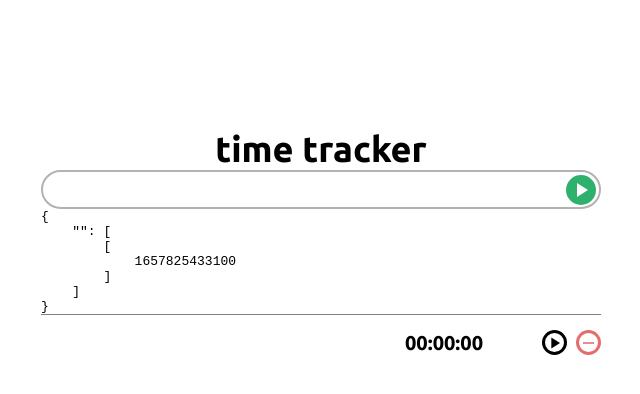
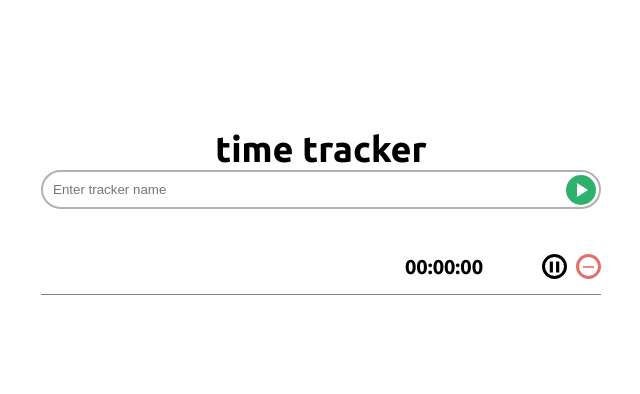
Before and after one commit to ulianakolodii/nimble-test, a React (Create React App) app: page / in a window 1280 px wide. Both pictures are taken after a click on the element 902 px from the left and 189 px from the top of the page. Shown: the top 394 px of the page, without its empty margins (319-959 px from the left). Built offline with nearby package versions, Linux system fonts and the light colour scheme.

Commit message:
clean input after submission and ugrade tracker view

```diff
--- a/src/App.js
+++ b/src/App.js
@@ -81,13 +81,13 @@ function App() {
   return (
     <div className="App">
       <div className="tracker__title">time tracker</div>
-      <Input onAdd={handleAdd} placeholder="Enter tracker name">
+      <Input onAdd={handleAdd}>
         <PlayButton />
       </Input>
-      <pre>
+      {/* <pre>
         {JSON.stringify(state, null, 4)}
-        {/* {JSON.stringify(preparedState, null, 4)} */}
-      </pre>
+        { {JSON.stringify(preparedState, null, 4)} }
+      </pre> */}
       {Object.keys(preparedState).map((name) => (
         <Tracker
           key={name}
--- a/src/components/Input/Input.jsx
+++ b/src/components/Input/Input.jsx
@@ -1,21 +1,24 @@
 import React, { useState } from "react";
 import classes from "./styles.module.css";
 
-const Input = ({ children, initialValue = "", onAdd, onInput }) => {
+const Input = ({ children, initialValue = "", onAdd }) => {
   const [value, setValue] = useState(initialValue);
 
   const handleKeyDown = (event) => {
     if (event.key === "Enter") {
       onAdd(value);
+      setValue("");
     }
   };
 
   const handleInput = (event) => {
     setValue(event.target.value);
+    setValue("");
   };
 
   const handleChildrenClick = () => {
     onAdd(value);
+    setValue("");
   };
 
   return (
@@ -24,6 +27,7 @@ const Input = ({ children, initialValue = "", onAdd, onInput }) => {
         className={classes.inputField}
         value={value}
         onInput={handleInput}
+        placeholder="Enter tracker name"
       />
       {children && (
         <div className={classes.children} onClick={handleChildrenClick}>
--- a/src/components/Input/styles.module.css
+++ b/src/components/Input/styles.module.css
@@ -4,6 +4,7 @@
   position: relative;
   display: flex;
   align-items: center;
+  margin-bottom: 30px;
 }
 
 .children {
--- a/src/components/Tracker/Tracker.jsx
+++ b/src/components/Tracker/Tracker.jsx
@@ -27,8 +27,8 @@ const Tracker = ({ name, spent, paused, onStart, onPause, onRemove }) => {
       <div className={classes.trackerSubContainer}>
         <span className={classes.spentTime}>{spent}</span>
         <div className={classes.buttonsContainer}>
-        {paused && <button className={classes.startButton} onClick={handleStart}><PauseIcon /></button>}
-        {!paused && <button className={classes.pauseButton} onClick={handlePause}><StartIcon /></button>}
+        {paused && <button className={classes.startButton} onClick={handleStart}><StartIcon /></button>}
+        {!paused && <button className={classes.pauseButton} onClick={handlePause}><PauseIcon /></button>}
         <button className={classes.removeButton} onClick={handleRemove}><RemoveIcon className={classes.removeIcon}/></button></div>
       </div>
     </div>
--- a/src/components/Tracker/styles.module.css
+++ b/src/components/Tracker/styles.module.css
@@ -2,12 +2,12 @@
 
 .trackerContainer {
   max-width: 560px;
-  padding-top: 15px;
+  padding: 15px 0;
   margin-bottom: 15px;
   display: flex;
   flex-direction: row;
   justify-content: space-between;
-  border-top: 1px solid grey;
+  border-bottom: 1px solid grey;
 }
 
 .trackerSubContainer {
```
